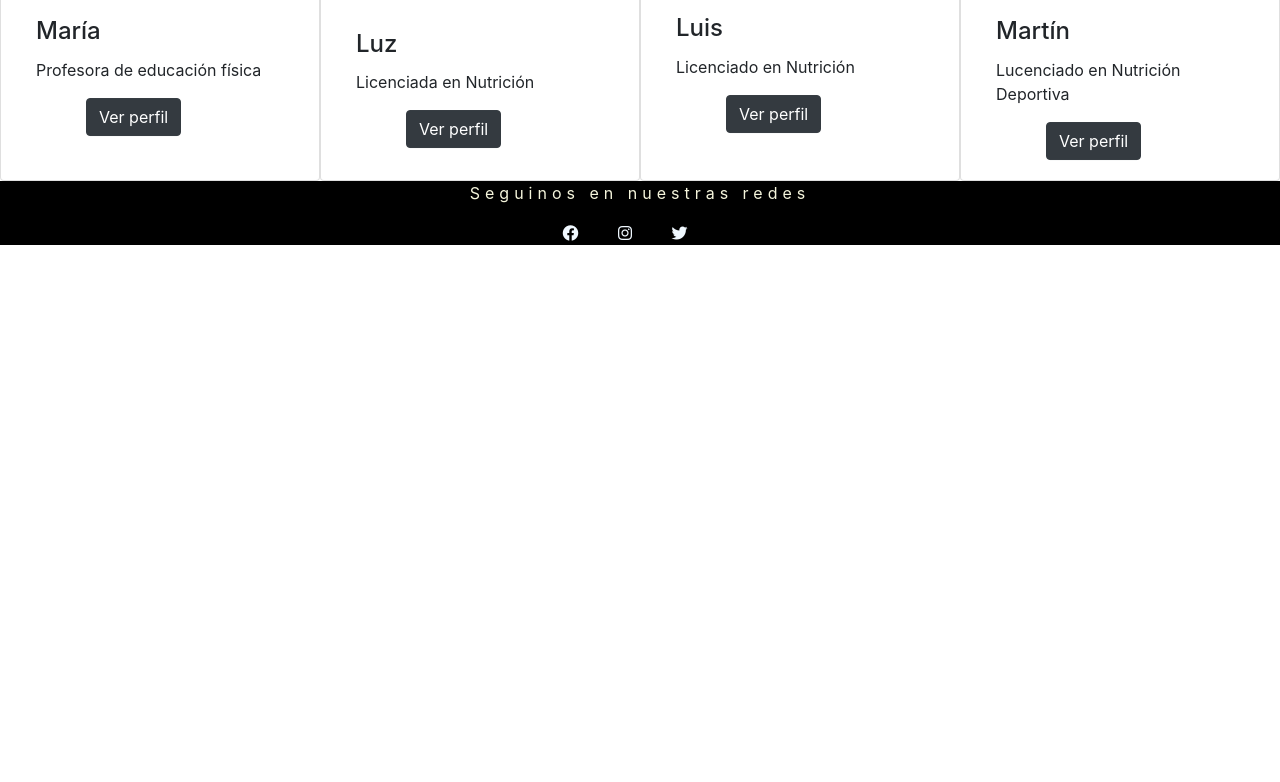
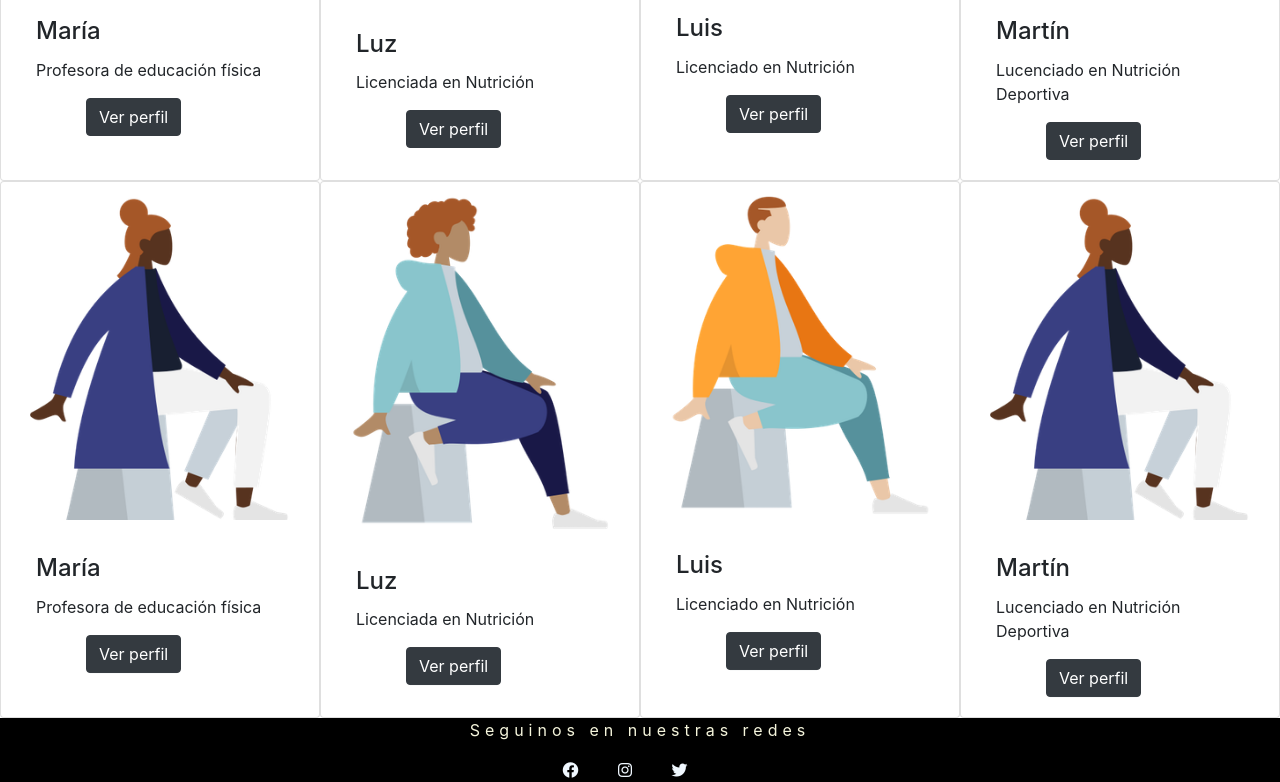
Before and after one commit to 1martin7/Trabajo-final-II, a website: page pages/servicios.html in a window 1280 px wide. Shown: the part 1183-1965 px from the top of the page. Before the commit the page ends 1428 px from the top, so only its background shows below. Drawn offline with nearby package versions, Linux system fonts and the light colour scheme; a web font is replaced by a local one.

Commit message:
modificaciones al readme y a la pagina servicios

```diff
--- a/pages/servicios.html
+++ b/pages/servicios.html
@@ -128,6 +128,46 @@
                 </div>
               </div>
 <!--Card fin-->
+<!--Card inicia-->
+<div data-aos="fade-up" data-aos-duration="3000" class="card col-md-6 col-lg-3" style="width:400px">
+  <img class="card-img-top" src="../assets/img/a.png" alt="Card image">
+  <div class="card-body">
+    <h4 class="card-title">María</h4>
+    <p class="card-text">Profesora de educación física</p>
+    <a href="#" class="btn btn-dark">Ver perfil</a>
+  </div>
+</div>
+<!--Card fin-->
+<!--Card inicio-->
+<div data-aos="fade-up" data-aos-duration="3000" class="card col-md-6 col-lg-3" style=" width:400px">
+  <img class="card-img-top" src="../assets/img/c.png" alt="Card image">
+  <div class="card-body">
+    <h4 class="card-title">Luz</h4>
+    <p class="card-text">Licenciada en Nutrición</p>
+    <a href="#" class="btn btn-dark">Ver perfil</a>
+  </div>
+</div>
+<!--Card fin-->
+<!--Card inicio-->
+<div data-aos="fade-up" data-aos-duration="3000" class="card col-md-6 col-lg-3" style=" width:400px">
+  <img class="card-img-top" src="../assets/img/b.png" alt="Card image">
+  <div class="card-body">
+    <h4 class="card-title">Luis</h4>
+    <p class="card-text">Licenciado en Nutrición</p>
+    <a href="#" class="btn btn-dark">Ver perfil</a>
+  </div>
+</div>
+<!--Card fin-->
+<!--Card inicio-->
+<div data-aos="fade-up" data-aos-duration="3000" class="card col-md-6 col-lg-3" style="width:400px">
+  <img class="card-img-top" src="../assets/img/a.png" alt="Card image">
+  <div class="card-body">
+    <h4 class="card-title">Martín</h4>
+    <p class="card-text">Lucenciado en Nutrición Deportiva</p>
+    <a href="#" class="btn btn-dark">Ver perfil</a>
+  </div>
+</div>
+<!--Card fin-->
 <!-- Footer inicio -->
         <footer class="footerall">
             <p>Seguinos en nuestras redes</p>
```
